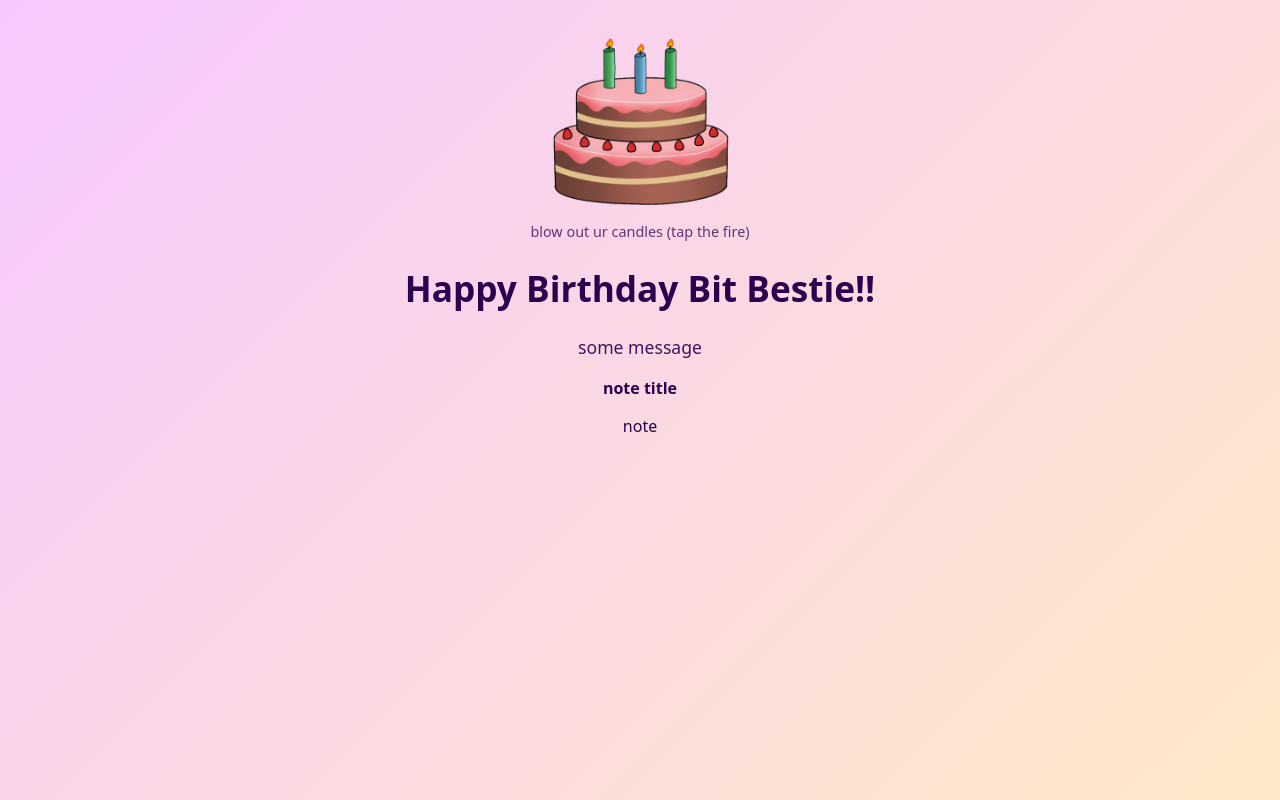
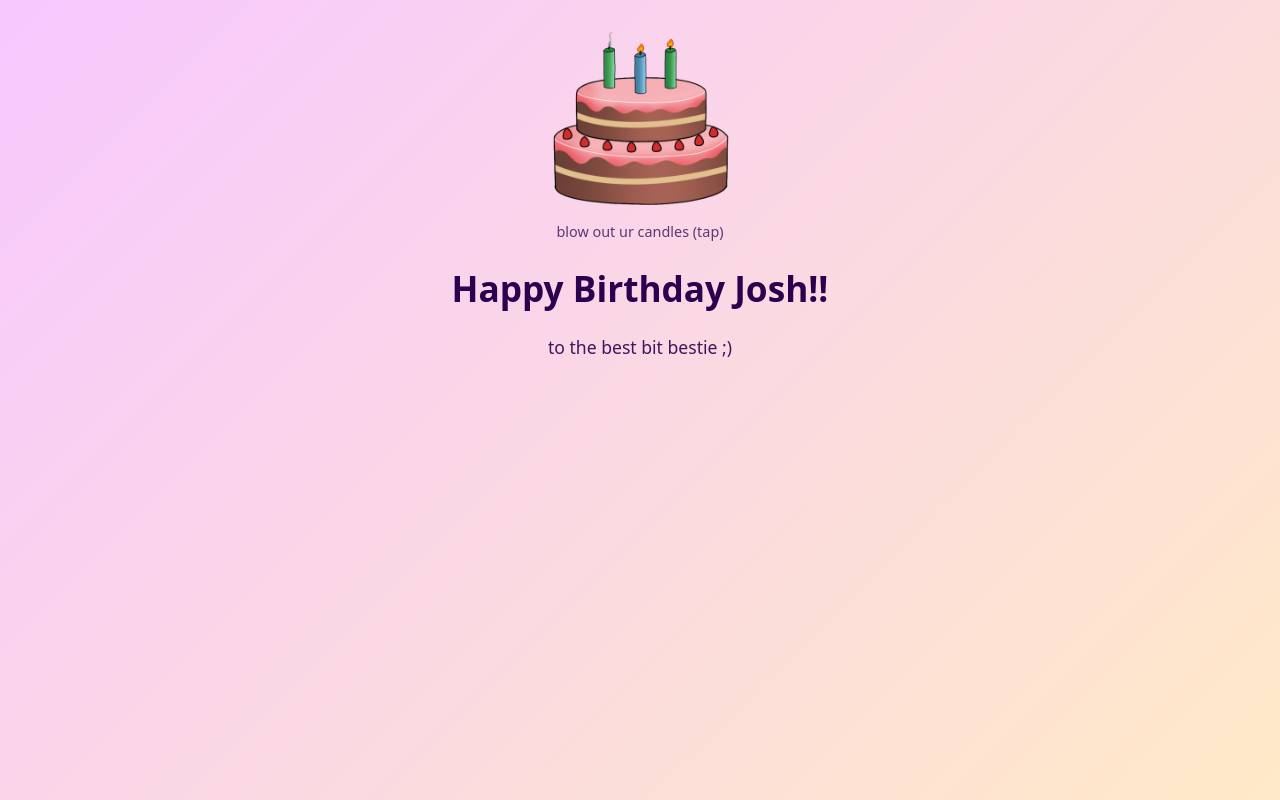
Before and after one commit to mirandarendon/birthdayCard, a plain HTML site: page index.html in a window 1280 px wide. Both pictures are taken after a click on the picture 640 px from the left and 122 px from the top of the page. Drawn offline with Linux system fonts and the light colour scheme.

Commit message:
updated js so candles blow out

```diff
--- a/index.html
+++ b/index.html
@@ -17,33 +17,33 @@
 
             <!-- candle 1 (on/off) -->
             <img id="c1-on"  src="./images/candle1-on.PNG"  alt="candle" class="layer candle">
-            <img id="c1-off" src="./images/candle1-off.PNG" alt="candle" class="layer candle hidden">
+            <img id="c1-off" src="./images/candle1-off.PNG" alt="candle" class="layer candle off hidden">
 
             <!-- candle 2 (on/off) -->
             <img id="c2-on"  src="./images/candle2-on.PNG"  alt="candle" class="layer candle">
-            <img id="c2-off" src="./images/candle2-off.PNG" alt="candle" class="layer candle hidden">
+            <img id="c2-off" src="./images/candle2-off.PNG" alt="candle" class="layer candle off hidden">
 
             <!-- candle 3 (on/off) -->
             <img id="c3-on"  src="./images/candle3-on.PNG"  alt="candle" class="layer candle">
-            <img id="c3-off" src="./images/candle3-off.PNG" alt="candle" class="layer candle hidden">
+            <img id="c3-off" src="./images/candle3-off.PNG" alt="candle" class="layer candle off hidden">
 
         </div>
 
         <!-- hint -->
-         <p class="hint"> blow out ur candles (tap the fire)</p>
+         <p class="hint"> blow out ur candles (tap)</p>
 
         <!-- message -->
-         <h1> Happy Birthday Bit Bestie!!</h1>
+         <h1> Happy Birthday Josh!!</h1>
 
          <p class="main-message">
-            some message
+            to the best bit bestie ;)
          </p>
 
         <!-- note -->
-        <div id="note" class="note-hidden">
-            <div class="note-title">note title</div>
+        <div id="note" class="note hidden">
+            <div class="note-title">have the happiest of birthdays</div>
             <p>
-                note
+                i hope you have fun today (goodluck on that test). i'm glad we've gotten closer these past couple months. thank you for all the fun times and laughs, i can't wait for all the ones to come.
             </p>
         </div>
 
--- a/script.js
+++ b/script.js
@@ -0,0 +1,32 @@
+// candle image pairs
+const candles = [
+    { on: "c1-on", off: "c1-off" },
+    { on: "c2-on", off: "c2-off" },
+    { on: "c3-on", off: "c3-off" }
+];
+
+const note = document.getElementById("note");
+let blownOutCount = 0;
+
+candles.forEach(({ on, off }) => {
+    const onImg = document.getElementById(on);
+    const offImg = document.getElementById(off);
+
+    if (!onImg || !offImg) return;
+
+    onImg.addEventListener("click", () => {
+        //already blown out - nothing
+        if (onImg.classList.contains("hidden")) return;
+
+        //swap to off image
+        onImg.classList.add("hidden");
+        offImg.classList.remove("hidden");
+
+        blownOutCount += 1;
+
+        //when all candles out show note
+        if (blownOutCount === candles.length && note) {
+            note.classList.remove("hidden")
+        }
+    })
+})
--- a/styles.css
+++ b/styles.css
@@ -49,7 +49,9 @@ body {
   pointer-events: none;
 }
 
-
+.off {
+    pointer-events: none;
+}
 
 h1 {
     margin-top: 1.4rem;
```
